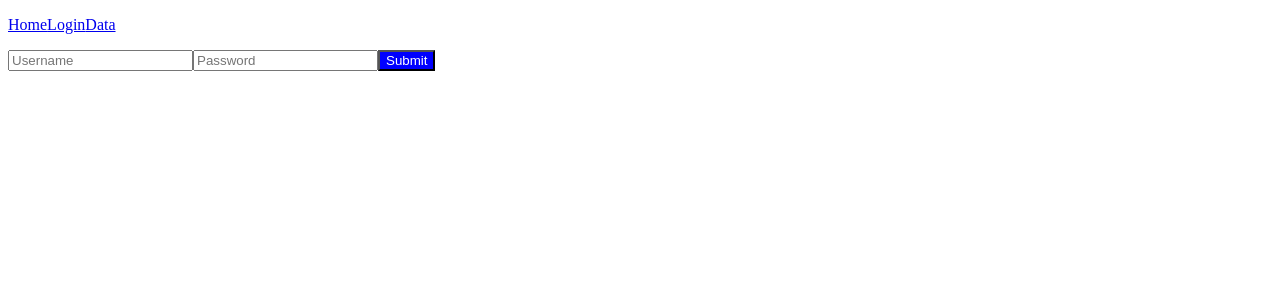
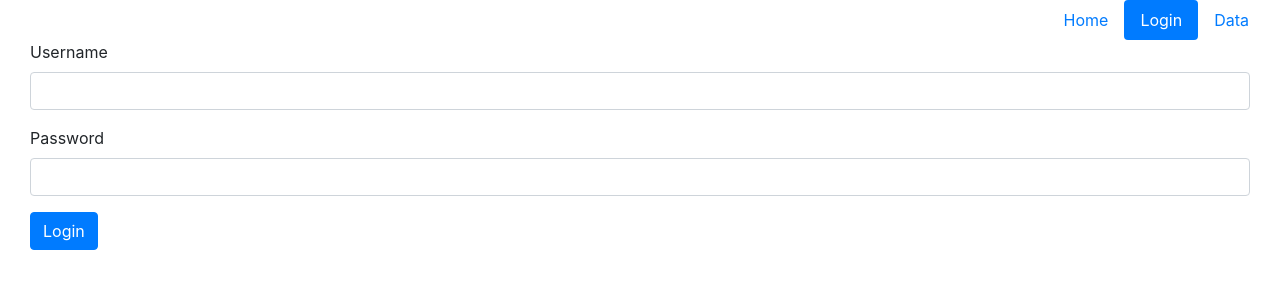
Before and after one commit to wladimir917/angular6, an Angular app: page /login in a window 1280 px wide. Shown: the top 300 px of the page. Built offline with nearby package versions, Linux system fonts and the light colour scheme.

Commit message:
Login component styling

```diff
--- a/package.json
+++ b/package.json
@@ -20,7 +20,9 @@
     "@angular/platform-browser": "~7.0.0",
     "@angular/platform-browser-dynamic": "~7.0.0",
     "@angular/router": "~7.0.0",
+    "bootstrap": "^4.1.3",
     "core-js": "^2.5.4",
+    "font-awesome": "^4.7.0",
     "rxjs": "~6.3.3",
     "zone.js": "~0.8.26"
   },
--- a/src/app/app.component.html
+++ b/src/app/app.component.html
@@ -1,8 +1,15 @@
 <!--The content below is only a placeholder and can be replaced.-->
-<p>
-  <a routerLink="">Home</a>
-  <a routerLink="/login">Login</a>
-  <a routerLink="/data">Data</a>
-</p>
-
-<router-outlet></router-outlet>
+<div class="container-fluid">
+  <ul class="nav nav-pills justify-content-end">
+    <li class="nav-item">
+      <a class="nav-link" routerLink="">Home</a>
+    </li>
+    <li>
+      <a class="nav-link active" routerLink="/login">Login</a>
+    </li>
+    <li>
+      <a class="nav-link" routerLink="/data">Data</a>
+    </li>
+  </ul>
+  <router-outlet></router-outlet>
+</div>
--- a/src/app/app.component.ts
+++ b/src/app/app.component.ts
@@ -27,7 +27,7 @@ function log(className) {
 })
 
 export class AppComponent {
-  title = 'intro2angular';
+  title = 'Angular 6 - Todo App';
   name = 'Name';
   text2 = 'text2';
 
--- a/src/app/data/data.component.html
+++ b/src/app/data/data.component.html
@@ -1,9 +1,11 @@
-<table>
+<table class="table table-hover">
+  <thead class="thead-light">
     <tr>
-      <td>Id</td>
-      <td>Name</td>
-      <td>Gender</td>
+      <th>Id</th>
+      <th>Name</th>
+      <th>Gender</th>
     </tr>
+  </thead>
     <tr
       *ngFor="let user of users;
         let i = index;
--- a/src/app/home/home.component.ts
+++ b/src/app/home/home.component.ts
@@ -6,7 +6,7 @@ import { Component, OnInit } from '@angular/core';
   styleUrls: ['./home.component.less']
 })
 export class HomeComponent implements OnInit {
-  title = 'intro2angular';
+  title = 'Angular6 - Todo App';
   name = 'Name';
   text2 = 'text2';
 
--- a/src/app/login/login.component.html
+++ b/src/app/login/login.component.html
@@ -1,5 +1,18 @@
-<form (submit)="loginUser($event)">
-  <input type="text" placeholder="Username" id="username">
-  <input type="password" placeholder="Password" name="" id="password">
-  <input type="submit" value="Submit" class="login">
-</form>
+<div class="col">
+  <div class="alert alert-warning alert-dismissible fade show" role="alert" *ngIf="error">
+    <strong>Error: </strong>{{error}}!
+  </div>
+  <form (ngSubmit)="submit()">
+    <div class="form-group">
+      <label for="username">Username</label>
+      <input type="text" name="username" class="form-control" [(ngModel)]="username" />
+    </div>
+    <div class="form-group">
+      <label for="password">Password</label>
+      <input type="password" name="password" class="form-control" [(ngModel)]="password" />
+    </div>
+    <div class="form-group">
+      <button class="btn btn-primary" type="submit">Login</button>
+    </div>
+  </form>
+</div>
--- a/src/app/login/login.component.ts
+++ b/src/app/login/login.component.ts
@@ -13,29 +13,30 @@ interface response {
   styleUrls: ['./login.component.less']
 })
 export class LoginComponent implements OnInit {
+  public username: string;
+  public password: string;
+  public error: string;
 
-  constructor(private Auth: AuthService,
-              private router: Router) { }
+  constructor(private Auth: AuthService, private router: Router) { }
 
   ngOnInit() {
   }
 
-  loginUser(event) {
-    const target = event.target;
-    const username = target.querySelector('#username').value;
-    const password = target.querySelector('#password').value;
-
-    this.Auth.getUserDetails(username, password).subscribe(data => {
-      const response = <response>data;
-      if(response.message) {
-        //redirect tp admin
-        window.alert(<response> response.message);
-        this.router.navigate(['admin']);
-        this.Auth.setLoggedIn(true);
-      } else {
-        window.alert("Error Login")
-      }
-    })
+  public submit() {
+    this.Auth.getUserDetails(this.username, this.password)
+      .subscribe(
+        data => {
+          const response = <response>data;
+          this.error = '';
+          console.log("Result: ", response);
+          this.router.navigate(['admin']);
+          this.Auth.setLoggedIn(true);
+        },
+        err => {
+          console.log("error: ", err);
+          this.error = err.error;
+          this.Auth.setLoggedIn(false);
+        }
+      );
   }
-
 }
--- a/src/index.html
+++ b/src/index.html
@@ -2,7 +2,7 @@
 <html lang="en">
 <head>
   <meta charset="utf-8">
-  <title>Intro2angular</title>
+  <title>Angular6 - Todo App</title>
   <base href="/">
 
   <meta name="viewport" content="width=device-width, initial-scale=1">
--- a/src/styles.less
+++ b/src/styles.less
@@ -1,2 +1,4 @@
 /* You can add global styles to this file, and also import other style files */
 // @import "app/app.component.less";
+@import "~bootstrap/dist/css/bootstrap.css";
+@import "~font-awesome/css/font-awesome.css";
```
Also changed, not shown: src/app/home/home.component.html (+10 -4 lines), 1 other file (tests, documents, lock files or other folders).
